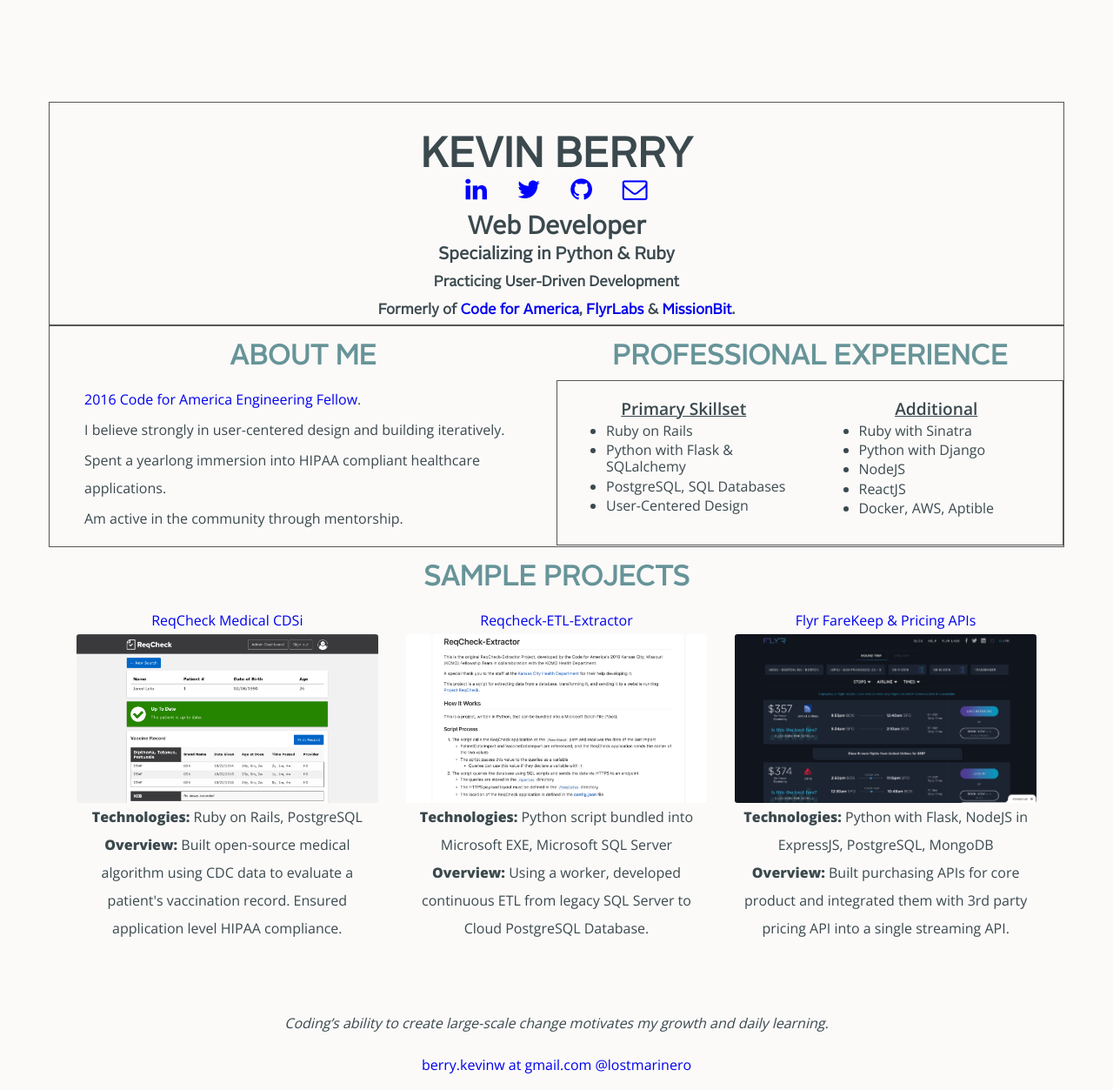
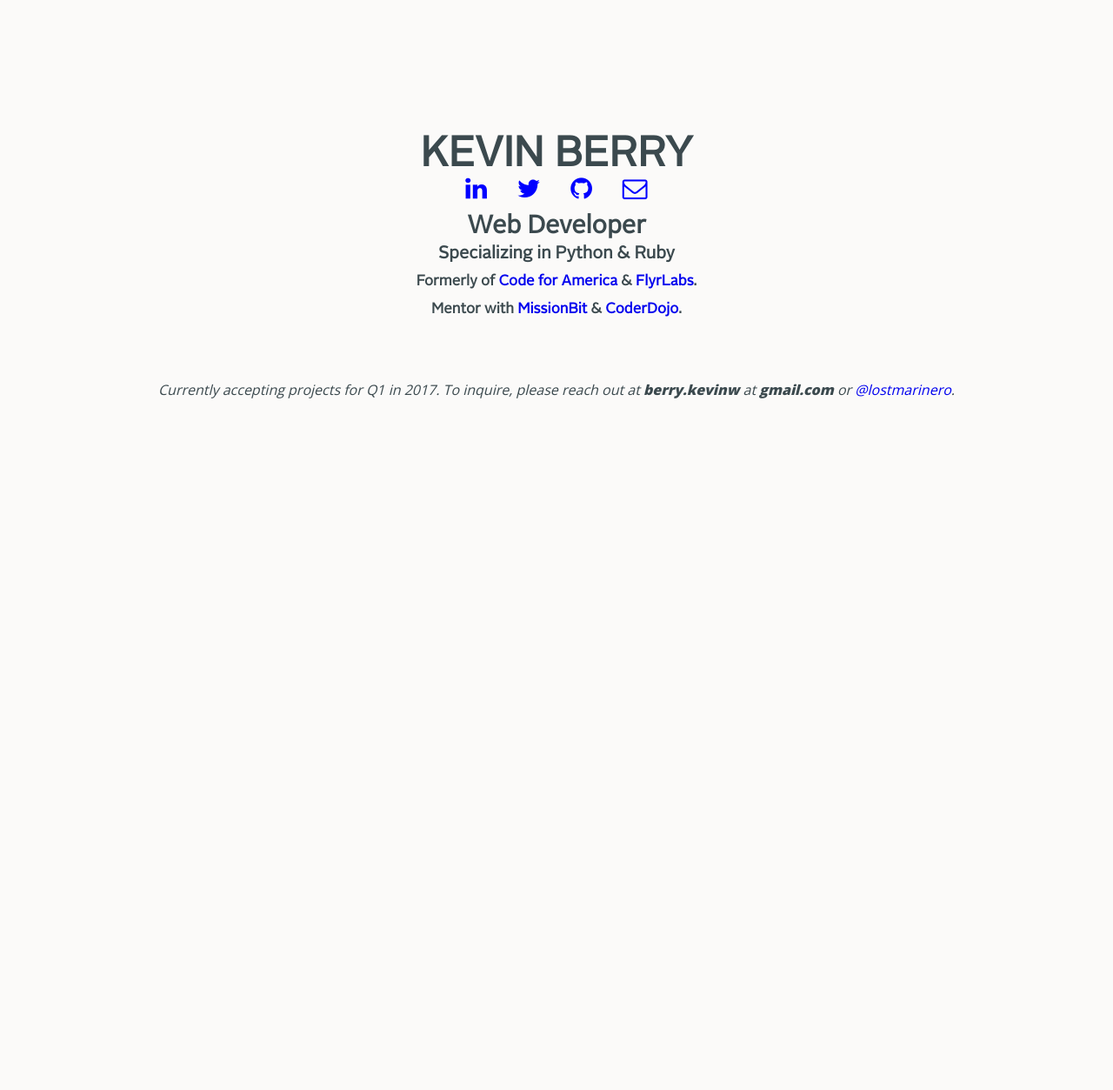
Before and after one commit to kbsail/kbsail-kbsail.github.io, a Jekyll site: the page built from index.html, in a window 1280 px wide. Shown: the whole page at 87% size. Built offline with Jekyll 4.4.1, drawn with Linux system fonts in a browser that asks for light colours; after the commit the page ends 1017 px from its top, so only the background shows below that.

Commit message:
updated site

```diff
--- /dev/null
+++ b/_includes/about.html
@@ -0,0 +1,5 @@
+<div class="flex-container">
+  <div class="front-photo">
+    <img src="../img/profile-photo.jpg" class="profile-photo responsive-image" alt="Profile Photo">
+  </div>
+</div>
--- a/_includes/footer.html
+++ b/_includes/footer.html
@@ -2,10 +2,8 @@
 	<br>
 	<div class="reach-out">
 	  <div class="alinks">
-	  	<p>Coding’s ability to create large-scale change motivates my growth and daily learning.</p>
-	    <a href="mailto:berry.kevinw@gmail.com">berry.kevinw at gmail.com</a>
-	    <a href="http://www.twitter.com/lostmarinero">@lostmarinero</a>
-	  </div>
+		  <p>Currently accepting projects for Q1 in 2017. To inquire, please reach out at <span class="bold-heavy">berry.kevinw</span> at <span class="bold-heavy">gmail.com</span> or <a href="http://www.twitter.com/lostmarinero">@lostmarinero</a>.</p>
+		</div>
 	</div>
 	<script>
 	  (function(i,s,o,g,r,a,m){i['GoogleAnalyticsObject']=r;i[r]=i[r]||function(){
--- a/_includes/front-page.html
+++ b/_includes/front-page.html
@@ -1,5 +1,5 @@
-<div class="front-page flex-container">
-  <div>
+<div class="front-page">
+  <div class="front-info">
     <h1>Kevin Berry</h1>
     <nav>
       <a href="http://www.linkedin.com/in/kevinberry1" title="Linkedin" target="_blank"><i class="fa fa-linkedin fa-2x" aria-hidden="true"></i></a>
@@ -9,7 +9,10 @@
     </nav>
     <h2>{{ page.tagline }}</h2>
     <h5>Specializing in Python & Ruby</h5>
-    <p>Practicing User-Driven Development</p>
-    <p>Formerly of <a href="https://codeforamerica.org" alt="Code for America">Code for America</a>, <a href="https://flyrlabs.com">FlyrLabs</a> & <a href="https://missionbit.org" alt="MissionBit">MissionBit</a>.</p>
+    <p>Formerly of <a href="https://codeforamerica.org" alt="Code for America">Code for America</a> & <a href="https://flyrlabs.com">FlyrLabs</a>.</p>
+    <p>Mentor with <a href="https://missionbit.org" alt="MissionBit">MissionBit</a> & <a href="https://coderdojo.org" alt="CoderDojo">CoderDojo</a>.</p>
+  </div>
+  <div>
+    <!-- <h3>Coding’s ability to create large-scale change motivates my growth and daily learning.</h3> -->
   </div>
 </div>
--- a/_includes/sections.html
+++ b/_includes/sections.html
@@ -3,8 +3,9 @@
 	  <h3>About me</h3>
 	  <ul class="custom-list">
 	    <li><a href="https://codeforamerica.org">2016 Code for America Engineering Fellow</a>.</li>
+	    <li>Award winning application developer.</li>
 	  	<li>I believe strongly in user-centered design and building iteratively.</li>
-	  	<li>Spent a yearlong immersion into HIPAA compliant healthcare applications.</li>
+	  	<li>Spent a yearlong immersion in HIPAA compliant healthcare applications.</li>
 	    <li>Am active in the community through mentorship.</li>
 	  </ul>
 	</div>
--- a/_layouts/default.html
+++ b/_layouts/default.html
@@ -3,9 +3,9 @@
 	{% include header.html %}
 	<body class="container">
 		{%  include front-page.html %}
-		{{ content }}
-		{% include sections.html %}
-		{% include projects.html %}
+		<!-- {{ content }} -->
+		<!-- {% include sections.html %}
+		{% include projects.html %} -->
 		{% include footer.html %}
   </body>
 </html>
--- a/_sass/_custom.scss
+++ b/_sass/_custom.scss
@@ -27,6 +27,11 @@
 	font-weight: bold;
 }
 
+// Profile Photo
+.profile-photo {
+	border-radius: 100%;
+}
+
 .about-me {
 	// width: 70%;
   // margin: 0 auto;
@@ -49,12 +54,16 @@
 // Info Section
 
 .flex-container {
-	margin: 0 auto;
+	// Flex settings
 	display: flex;
-	max-width: 1200px;
 	flex-direction: row;
 	justify-content: center;
-  // height: 200px;
+	flex-wrap: nowrap;
+	align-items: center;
+	align-content: center;
+	// Other settings
+	margin: 0 auto;
+	max-width: 1200px;
   border: 1px solid #555;
   div {
   	flex-grow: 1;
@@ -62,6 +71,11 @@
   	flex-basis: 0;
   }
 }
+
+// Profile Photo
+.front-photo {
+  display: None;
+ }
 
 // Projects Container
 .projects-container {
@@ -109,11 +123,13 @@
   .cell {
     width: calc(50% - 2rem);
   }
-}
-
-// Projects Desktop Size
-@media screen and (min-width: 1000px) {
-  .cell {
-    width: calc(33.3333% - 2rem);
+  .front-photo {
+  	display: block;
+  	max-width: 8.75rem;
+    max-height: 8.75rem;
+    img {
+    	max-width: 100%;
+    	max-height: 100%;
+    }
   }
 }
```
Also changed, not shown: img/12642511_834545197717_7023526999701165883_n (1).jpg (added), img/13680125_873028067737_7698450653912313773_o.jpg (added), img/profile-photo.jpg (added).
